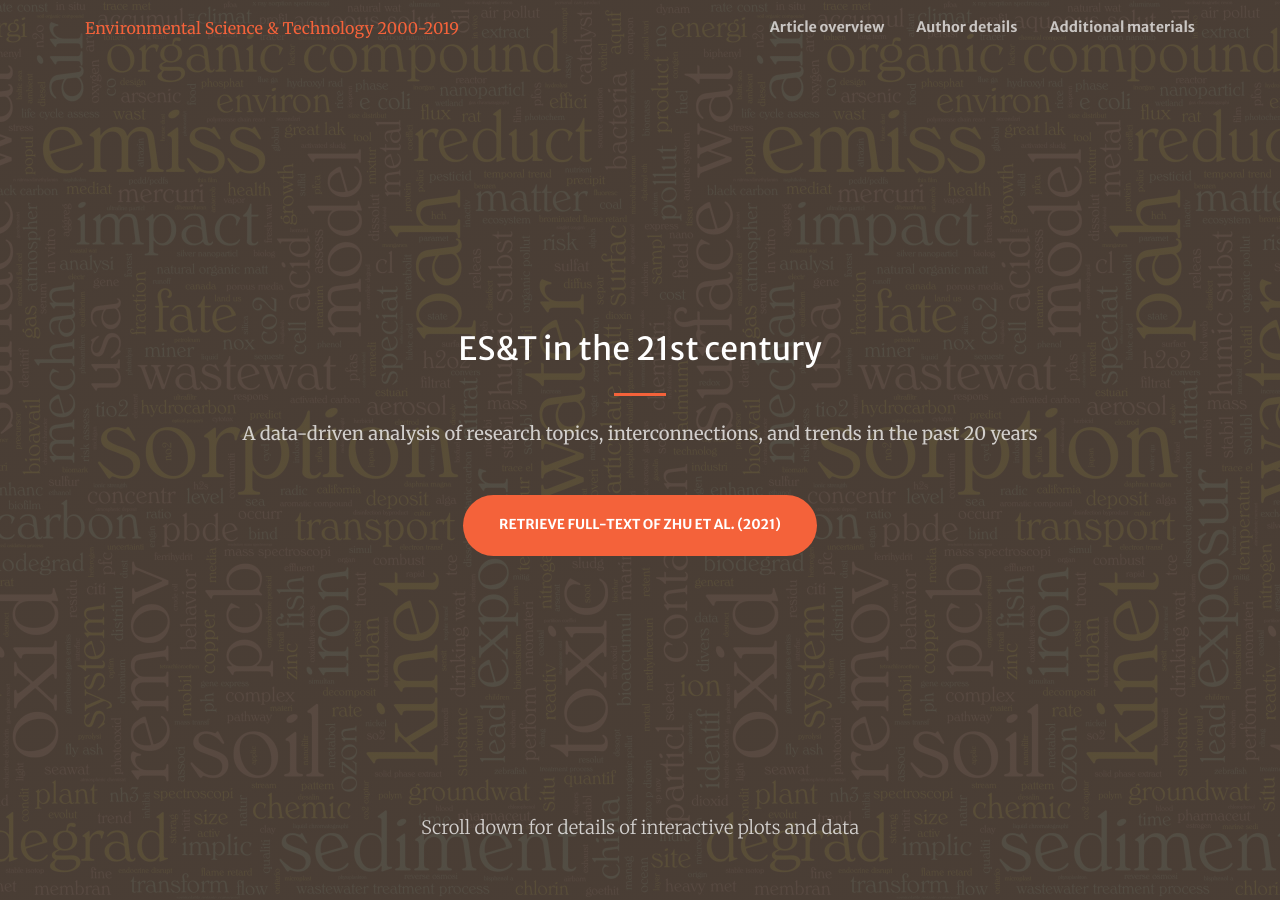
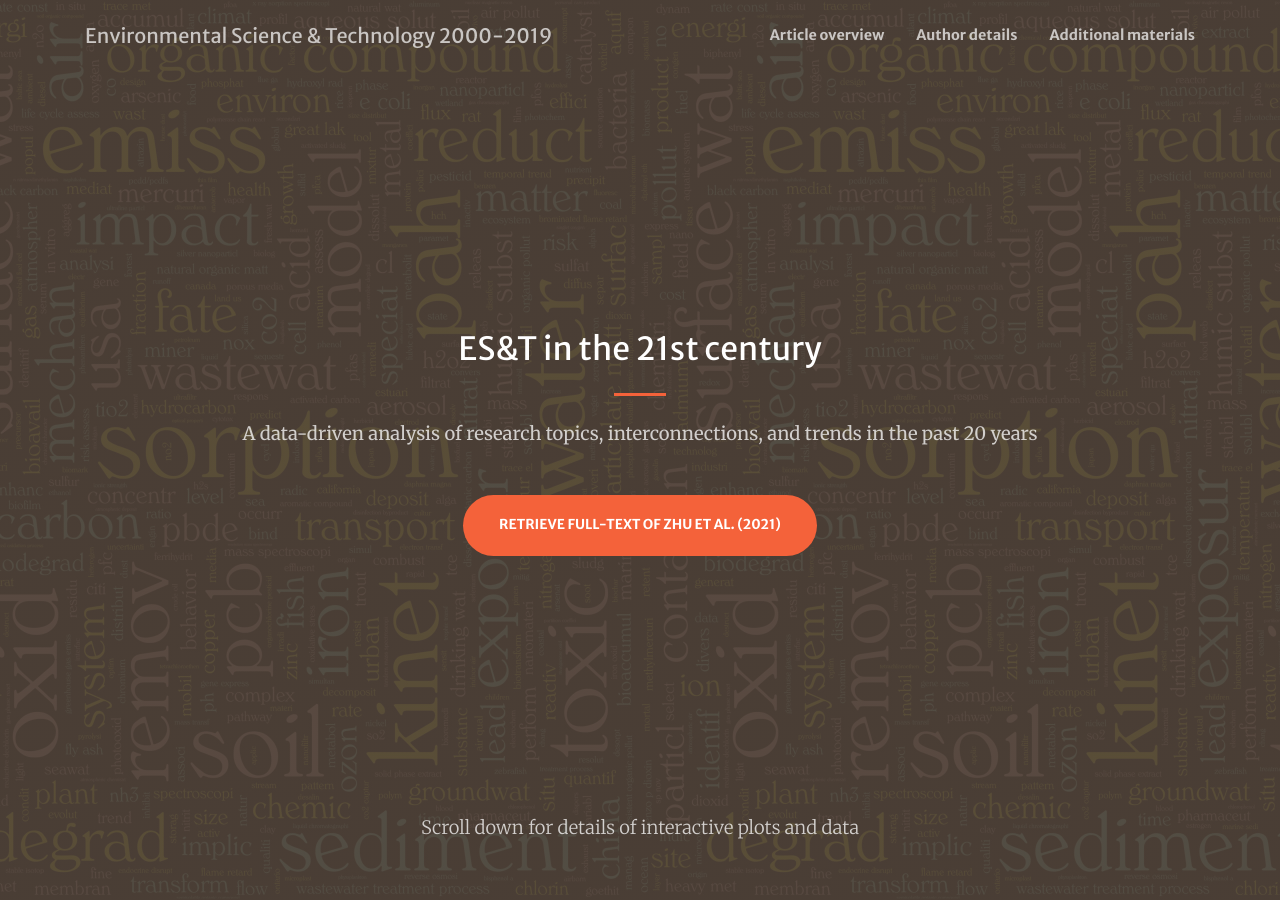
Before and after one commit to starfriend10/EST, a Jekyll site: the page built from index.md, in a window 1280 px wide and 900 px high. Built offline with Jekyll 4.4.1, drawn with Linux system fonts in a browser that asks for light colours; nearby versions of some CDN libraries.

Commit message:
Update nav.html

```diff
--- a/_includes/nav.html
+++ b/_includes/nav.html
@@ -1,6 +1,6 @@
 <nav class="navbar navbar-expand-lg navbar-light fixed-top py-3" id="mainNav">
   <div class="container">
-    <a class="navbar-brand2 js-scroll-trigger" href="#page-top">{{ site.title }}</a>
+    <a class="navbar-brand js-scroll-trigger" href="#page-top">{{ site.title }}</a>
     <button class="navbar-toggler navbar-toggler-right" type="button" data-toggle="collapse" data-target="#navbarResponsive" aria-controls="navbarResponsive" aria-expanded="false" aria-label="Toggle navigation">
       <span class="navbar-toggler-icon"></span>
     </button>
```
